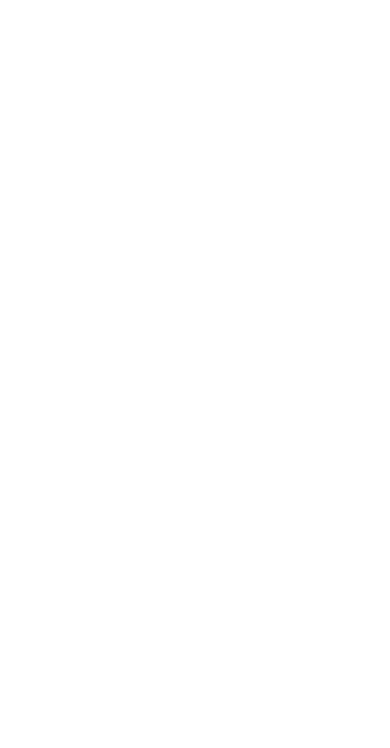
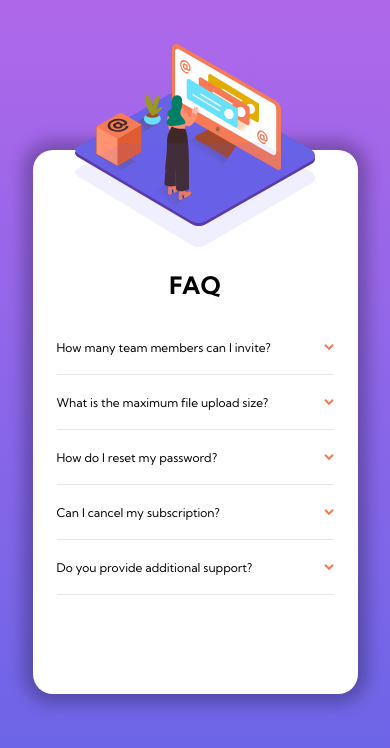
Before and after one commit to Kdudnik/faq-component, a plain HTML site: page index.html in a window 390 px wide. Drawn offline with Linux system fonts and the light colour scheme.

Commit message:
Add mobile version of component

```diff
--- a/index.html
+++ b/index.html
@@ -1,5 +1,6 @@
 <!DOCTYPE html>
 <html lang="en">
+
 <head>
     <meta charset="UTF-8">
     <meta http-equiv="X-UA-Compatible" content="IE=edge">
@@ -8,7 +9,67 @@
     <link rel="stylesheet" href="./style.css">
     <title>FAQ Component</title>
 </head>
+
 <body>
+    <div class="faq-component faq">
+        <div class="faq-image-wrapper">
+            <img src="./images/illustration-mobile.svg" class="faq-image" alt="Women illstration">
+            <img src="./images/./illustration-bg-mobile.svg" class="faq-image faq-image-bg">
+        </div>
+        <div class="faq-text">
+            <h4 class="faq__title">faq</h4>
+            <ul class="faq-list">
+                <li class="faq-list__question">
+                    How many team members can I invite?
+                    <svg width="10" height="7" xmlns="http://www.w3.org/2000/svg">
+                        <path d="M1 .799l4 4 4-4" stroke="#F47B56" stroke-width="2" fill="none" fill-rule="evenodd" />
+                    </svg>
+                    <div class="faq-list__answer">
+                        You can invite up to 2 additional users on the Free plan. There is no limit on team members for
+                        the Premium plan.
+                    </div>
+                </li>
+                <li class="faq-list__question">
+                    What is the maximum file upload size?
+                    <svg width="10" height="7" xmlns="http://www.w3.org/2000/svg">
+                        <path d="M1 .799l4 4 4-4" stroke="#F47B56" stroke-width="2" fill="none" fill-rule="evenodd" />
+                    </svg>
+                    <div class="faq-list__answer">
+                        No more than 2GB. All files in your account must fit your allotted storage space.
+                    </div>
+                </li>
+                <li class="faq-list__question">
+                    How do I reset my password?
+                    <svg width="10" height="7" xmlns="http://www.w3.org/2000/svg">
+                        <path d="M1 .799l4 4 4-4" stroke="#F47B56" stroke-width="2" fill="none" fill-rule="evenodd" />
+                    </svg>
+                    <div class="faq-list__answer">
+                        Click “Forgot password” from the login page or “Change password” from your profile page. A reset
+                        link will be emailed to you.
+                    </div>
+                </li>
+                <li class="faq-list__question">
+                    Can I cancel my subscription?
+                    <svg width="10" height="7" xmlns="http://www.w3.org/2000/svg">
+                        <path d="M1 .799l4 4 4-4" stroke="#F47B56" stroke-width="2" fill="none" fill-rule="evenodd" />
+                    </svg>
+                    <div class="faq-list__answer">
+                        Yes! Send us a message and we’ll process your request no questions asked.
+                    </div>
+                </li>
+                <li class="faq-list__question">
+                    Do you provide additional support?
+                    <svg width="10" height="7" xmlns="http://www.w3.org/2000/svg">
+                        <path d="M1 .799l4 4 4-4" stroke="#F47B56" stroke-width="2" fill="none" fill-rule="evenodd" />
+                    </svg>
+                    <div class="faq-list__answer">
+                        Chat and email support is available 24/7. Phone lines are open during normal business hours.
+                    </div>
 
+                </li>
+            </ul>
+        </div>
+    </div>
 </body>
+
 </html>
--- a/style.css
+++ b/style.css
@@ -1 +1,113 @@
 @import url(./fonts.css);
+
+body { /*OPTIONAL*/
+    margin: 0;
+    padding: 0;
+    background: linear-gradient(hsl(273, 75%, 66%), hsl(240, 73%, 65%));
+    background-repeat: no-repeat;
+    height: 100vh;
+    padding: 0 24px;
+    display: flex;
+    justify-content: center;
+    align-items: center;
+}
+
+h4,
+ul { /*OPTIONAL*/
+    margin: 0;
+    padding: 0;
+    list-style: none;
+}
+
+.faq-component.faq {
+    min-height: 520px;
+    background-color: #fff;
+    width: 325px;
+    box-shadow: 0 0 15px 10px rgb(0 0 0 / 25%);
+    border-radius: 20px;
+    display: flex;
+    gap: 30px;
+    font-family: 'Kumbh';
+    font-weight: 400;
+    font-size: 12px;
+    position: relative;
+    padding-bottom: 24px;
+}
+
+.faq-image-wrapper {
+    width: 240px;
+    position: absolute;
+    transform: translate(-50%, -50%);
+    left: 50%;
+}
+
+.faq-image {
+    position: absolute;
+    transform: translate(-50%, -50%);
+    left: 50%;
+    top: -15px;
+    width: 100%;
+    height: auto;
+}
+
+.faq-image-bg {
+    margin-top: 60px;
+}
+
+.faq-text {
+    margin-top: 120px;
+    padding: 0 24px;
+    display: flex;
+    flex-direction: column;
+    flex-basis: 100%;
+    gap: 40px;
+}
+
+.faq__title {
+    font-weight: 700;
+    text-transform: uppercase;
+    font-size: 24px;
+    text-align: center;
+}
+
+.faq-list {
+    flex-basis: 100%;
+    display: flex;
+    flex-direction: column;
+    gap: 20px;
+}
+
+.faq-list__question {
+    display: flex;
+    justify-content: space-between;
+    align-items: center;
+    flex-wrap: wrap;
+    position: relative;
+    margin-top: 20px;
+    cursor: pointer;
+    transition: .3s;
+}
+
+.faq-list__question:first-child {
+    margin-top: 0;
+}
+
+.faq-list__question:hover .faq-list__answer{
+    display: block;
+}
+
+.faq-list__question::after {
+    content: "";
+    height: 1px;
+    width: 100%;
+    background-color: hsl(240, 5%, 91%);
+    position: absolute;
+    bottom: -20px;
+    pointer-events: none;
+}
+
+.faq-list__answer {
+    margin-top: 20px;
+    margin-right: 60px;
+    display: none;
+}
```
Also changed, not shown: images/arrow.svg (renamed from images/icon-arrow-down.svg), images/illustration-bg-mobile.svg (renamed from images/bg-pattern-mobile.svg), images/illustration-mobile.svg (renamed from images/illustration-woman-online-mobile.svg).
